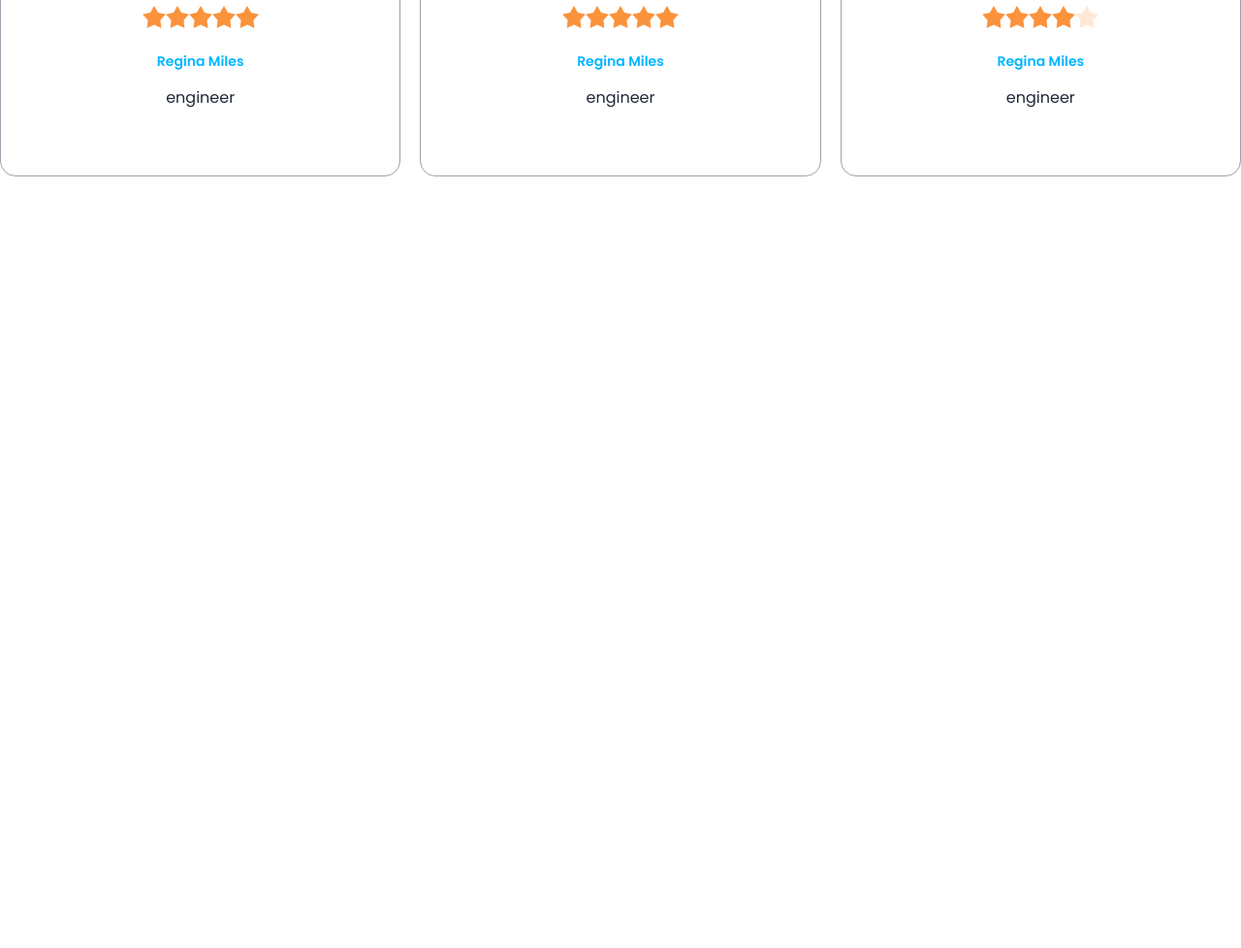
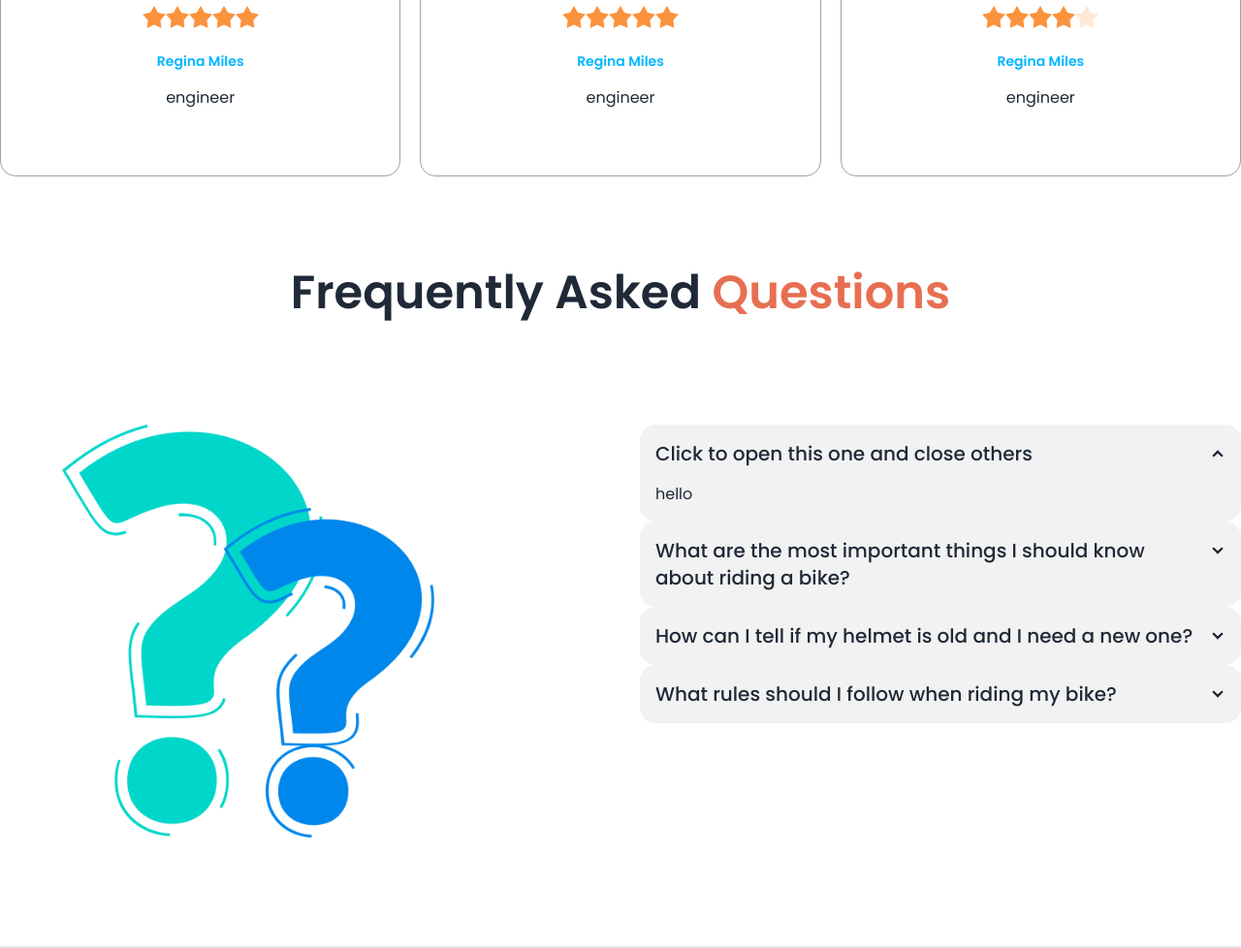
Before and after one commit to MMahdi2024/biker-with-daisyui, a plain HTML site: page index.html in a window 1280 px wide. Shown: the part 1893-2871 px from the top of the page at 97% size. Before the commit the page ends 2171 px from the top, so only its background shows below. Drawn offline with nearby package versions, Linux system fonts and the light colour scheme.

Commit message:
second commit

```diff
--- a/index.html
+++ b/index.html
@@ -299,11 +299,61 @@
             </div>
         </div>
     </section>
+    <h3 class="text-5xl font-semibold text-center">Frequently Asked  <span class="text-bike-primary">Questions</span>
+    </h3>
+    <div class="grid grid-cols-1 md:grid-cols-2 gap-10 my-28">
+        <div>
+            <img class="w-96 lg:ml-16" src="/image/faq.png" alt="">
+        </div>
+        <div>
+            <div class="collapse collapse-arrow bg-base-200">
+                <input type="radio" name="my-accordion-2" checked="checked" />
+                <div class="collapse-title text-xl font-medium">
+                  Click to open this one and close others
+                </div>
+                <div class="collapse-content">
+                  <p>hello</p>
+                </div>
+              </div>
+              <div class="collapse collapse-arrow bg-base-200">
+                <input type="radio" name="my-accordion-2" />
+                <div class="collapse-title text-xl font-medium">
+                    What are the most important things I should
+                    know about riding a bike?
+                </div>
+                <div class="collapse-content">
+                  <p>Safety First! Always obey the rules of the road. Obey all traffic signals, signs, and laws. Get in the mindset of “driving” your bike—not just “riding” your bike. This will help you be a more focused and legally compliant bike rider. </p>
+                </div>
+              </div>
+              <div class="collapse collapse-arrow bg-base-200">
+                <input type="radio" name="my-accordion-2" />
+                <div class="collapse-title text-xl font-medium">
+                    How can I tell if my helmet is old and I need a
+                    new one?
+                </div>
+                <div class="collapse-content">
+                  <p>hello</p>
+                </div>
+              </div>
+              <div class="collapse collapse-arrow bg-base-200">
+                <input type="radio" name="my-accordion-2" />
+                <div class="collapse-title text-xl font-medium">
+                    What rules should I follow when riding my bike?
+                </div>
+                <div class="collapse-content">
+                  <p>hello</p>
+                </div>
+              </div>
+        </div>
+    </div>
 
         <main>
 
         </main>
-        <footer>
+        <footer class="bg-black-900 md:container md:max-auto border">
+            <div>
+
+            </div>
 
         </footer>
 
```
Also changed, not shown: image/App Store Badge.png (added), image/Google Play Badge.png (added), image/faq.png (added).
